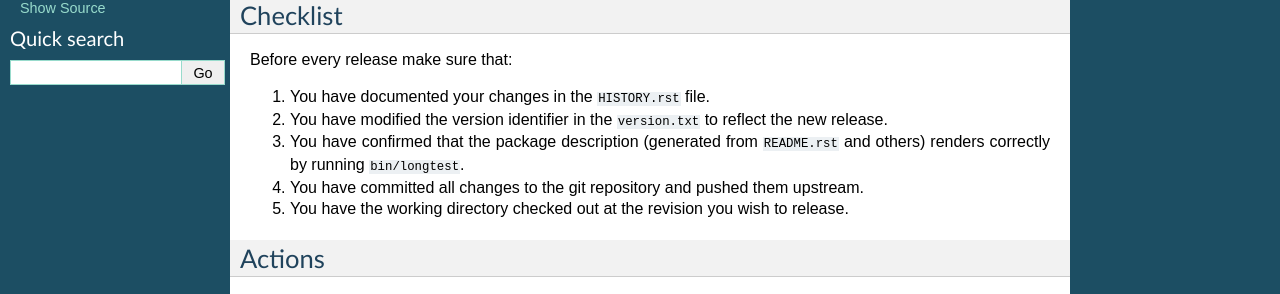
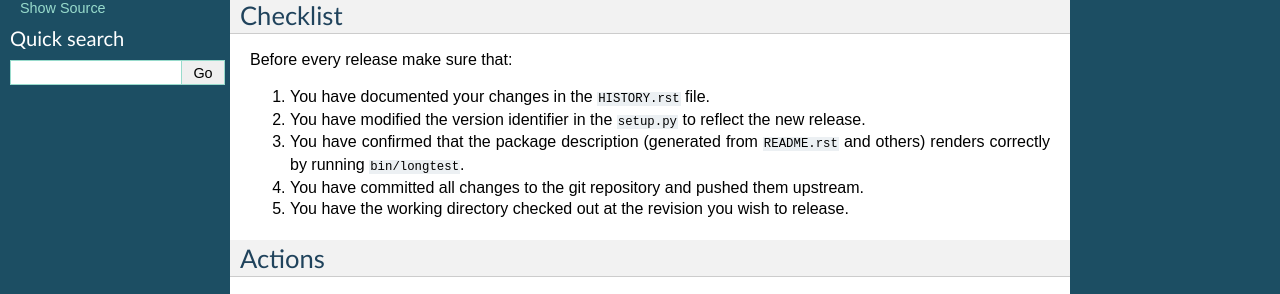
Before and after one commit to jberlo78/thebestspinner, a Sphinx documentation site: the page built from docs/release.rst, in a window 1280 px wide. Shown: the part 235-529 px from the top of the page. Built offline with Sphinx 7.4.7, drawn with Linux system fonts in a browser that asks for light colours.

Commit message:
change release instructions - version file

```diff
--- a/docs/release.rst
+++ b/docs/release.rst
@@ -19,7 +19,7 @@ Before every release make sure that:
 
 #. You have documented your changes in the ``HISTORY.rst`` file.
 
-#. You have modified the version identifier in the ``version.txt`` to reflect
+#. You have modified the version identifier in the ``setup.py`` to reflect
    the new release.
 
 #. You have confirmed that the package description (generated from
```
